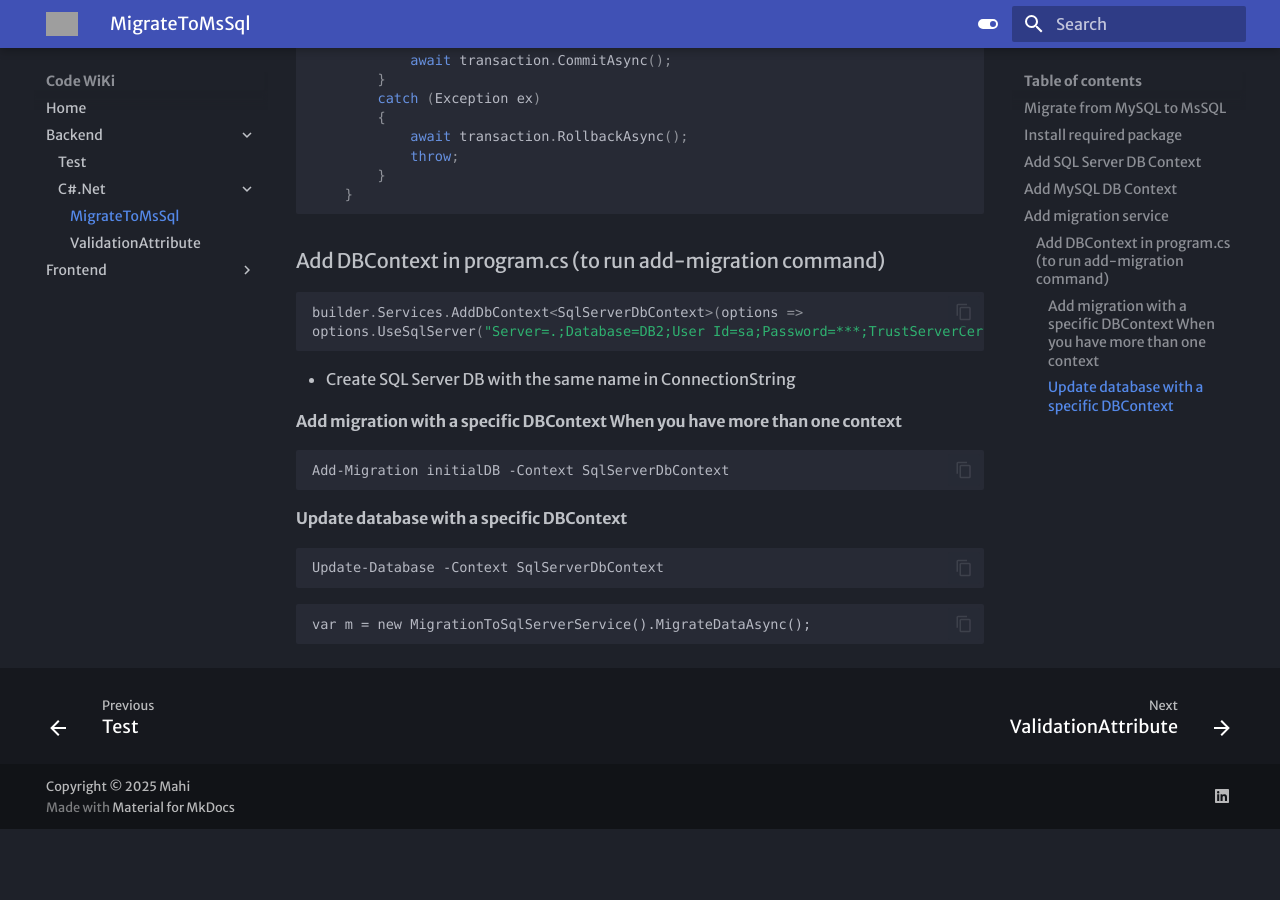
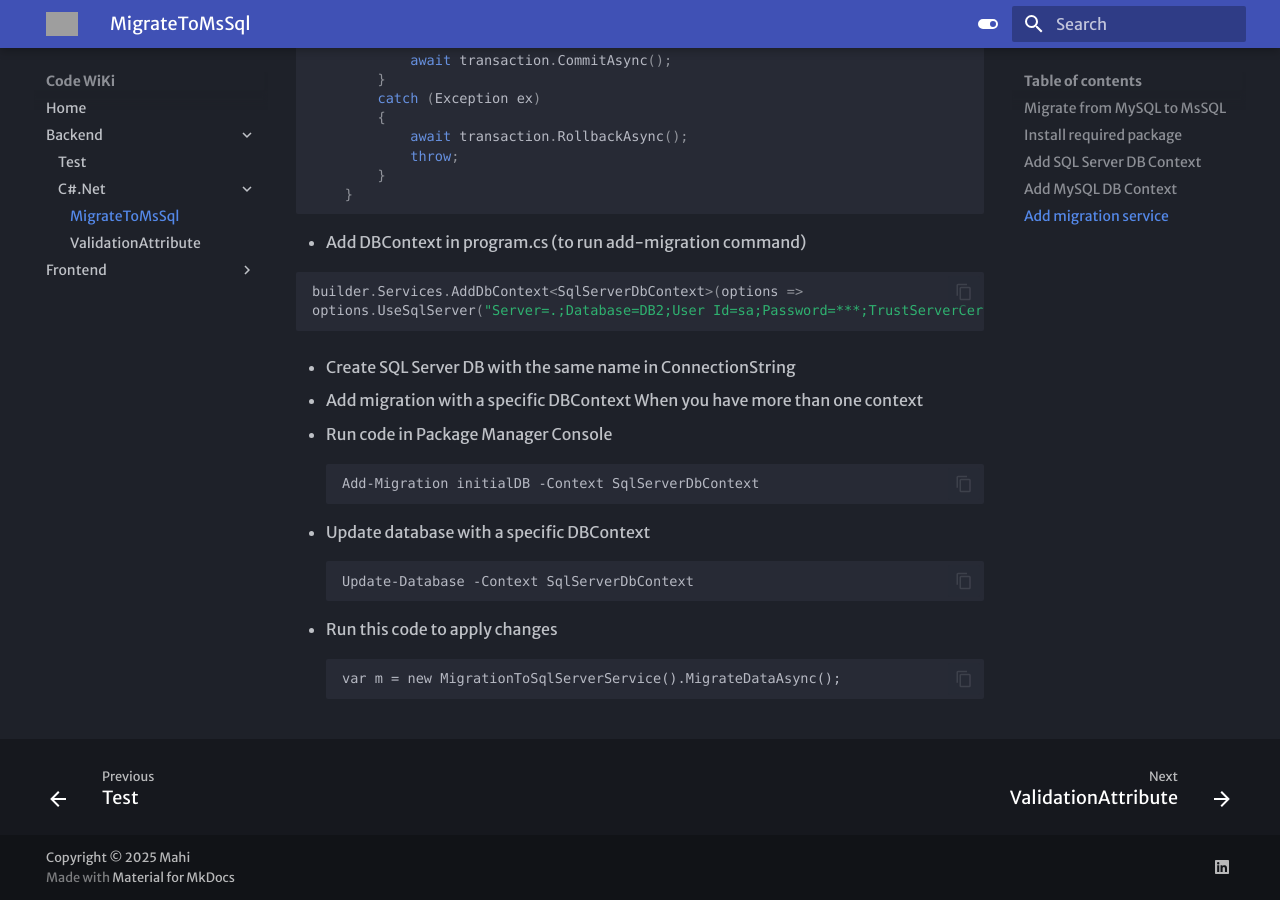
Before and after one commit to mkouhpayeh/code-wiki, an MkDocs documentation site: the page built from docs/Backend/C#.Net/MigrateToMsSql.md, in a window 1280 px wide and 900 px high, scrolled down 2580 px. Built offline with MkDocs 1.6.1 and Material for MkDocs 9.7.7, drawn with Linux system fonts in a browser that asks for light colours; some web fonts are replaced; before the commit the page ends 3409 px from its top, so only the background shows below that; grey boxes are pictures that could not be loaded.

Commit message:
Update MigrateToMsSql.md

````diff
--- a/docs/Backend/C#.Net/MigrateToMsSql.md
+++ b/docs/Backend/C#.Net/MigrateToMsSql.md
@@ -128,7 +128,7 @@ public class MigrationToSqlServerService
     }
 ```
 
-### Add DBContext in program.cs (to run add-migration command)
+- Add DBContext in program.cs (to run add-migration command)
 
 ```csharp
 builder.Services.AddDbContext<SqlServerDbContext>(options =>
@@ -137,16 +137,18 @@ options.UseSqlServer("Server=.;Database=DB2;User Id=sa;Password=***;TrustServerC
 
 - Create SQL Server DB with the same name in ConnectionString
 
-#### Add migration with a specific DBContext When you have more than one context
+- Add migration with a specific DBContext When you have more than one context
+- Run code in Package Manager Console
 ```
 Add-Migration initialDB -Context SqlServerDbContext
 ```
 
-#### Update database with a specific DBContext
+- Update database with a specific DBContext
 ```
 Update-Database -Context SqlServerDbContext
 ```
 
+- Run this code to apply changes
 ```
 var m = new MigrationToSqlServerService().MigrateDataAsync();
 ```
````
